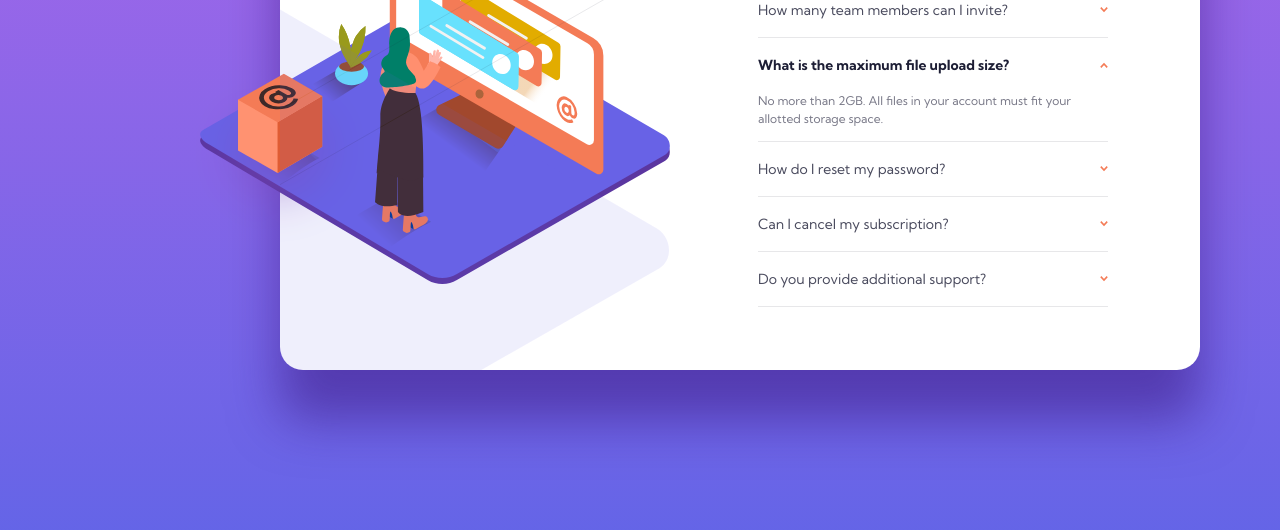
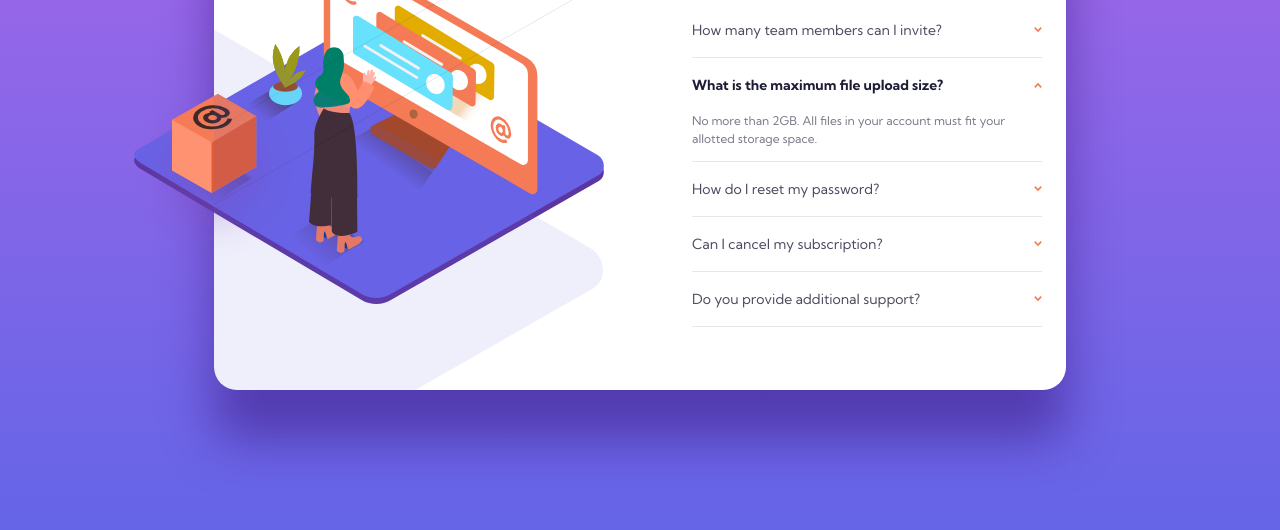
Before and after one commit to manjeshrv592/faq-accordion-card, a plain HTML site: page index.html in a window 1280 px wide. Shown: the part 270-800 px from the top of the page. Drawn offline with Linux system fonts and the light colour scheme.

Commit message:
Added flexbox for centering

```diff
--- a/css/style.css
+++ b/css/style.css
@@ -193,9 +193,9 @@ img {
 /* X-Large devices (large desktops, 1200px and up) */
 @media (min-width: 1200px) {
   .container {
-    display: block;
-    padding-left: 28rem;
-    padding-top: 13rem;
+    display: flex;
+    align-items: center;
+    justify-content: center;
   }
 
   .card {
```
